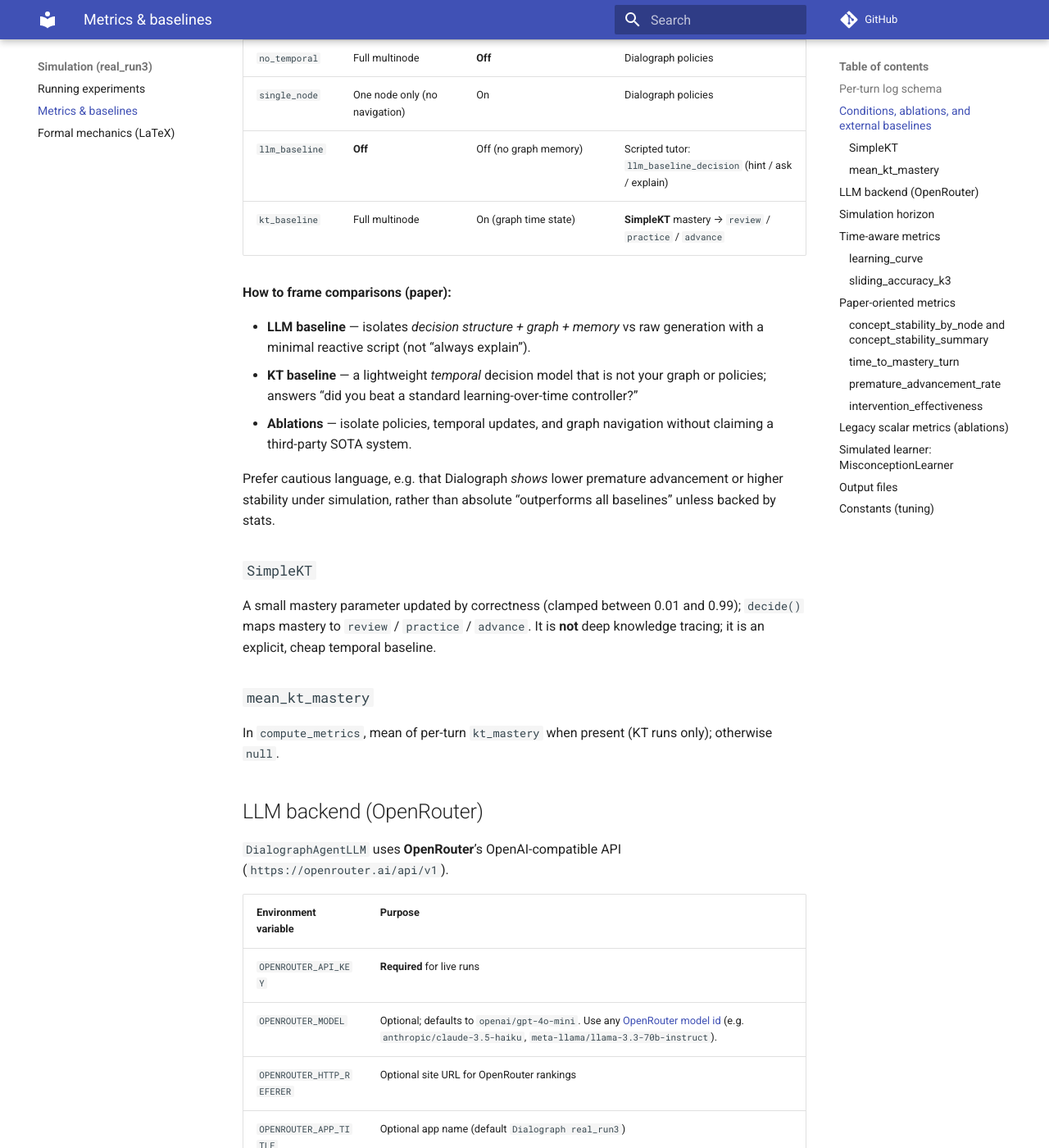
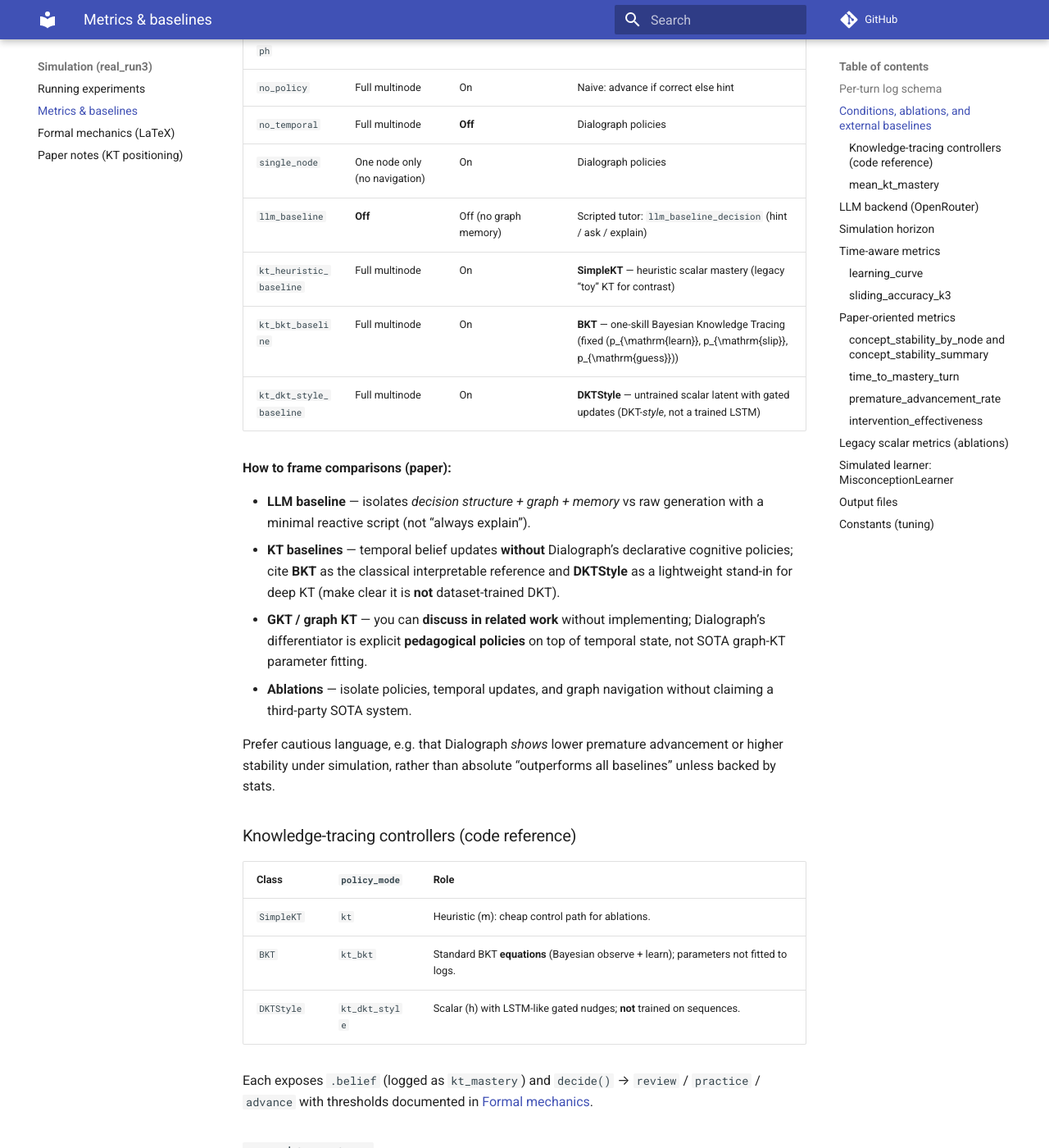
Before and after one commit to nabin2004/dialograph, an MkDocs documentation site: the page built from docs/real_run3_metrics.md, in a window 1280 px wide and 1400 px high, scrolled down 1305 px. Shown: the whole window at 82% size. Built offline with MkDocs 1.6.1 and Material for MkDocs 9.7.7, drawn with Linux system fonts in a browser that asks for light colours; comment, search, counter and statistics services are not loaded; some of the changed text lies outside the part shown.

Commit message:
docs: KT baselines (BKT/DKT-style), paper addendum, 2AI tracker
- Expand formal mechanics §6; metrics and experiments for three KT runs
- Add paper_addendum_kt_positioning.md for manuscript framing
- Add reviewer_response_tracking_2ai2026.md (author draft, not in MkDocs nav)
- MkDocs: link paper addendum; index mentions BKT/DKT-style baselines

Made-with: Cursor

```diff
--- a/docs/real_run3_metrics.md
+++ b/docs/real_run3_metrics.md
@@ -16,8 +16,8 @@ Each entry appended in `run_turn()` is a dictionary with (among others):
 | `learner_correct` | Simulated learner correctness; always set for graph runs and for the LLM baseline |
 | `confidence` | Learner confidence after the turn |
 | `action` | Chosen tutor action (`advance`, `give_hint`, `review`, `practice`, `explain`, …) |
-| `policy` | Dialograph policy name, `SimpleKT`, `LLM_tutor_baseline`, or `None` (no-policy ablation) |
-| `kt_mastery` | Simple KT belief after the turn when `policy_mode="kt"`; else `null` |
+| `policy` | Dialograph policy name, `KT_heuristic` / `KT_BKT` / `KT_DKT_style`, `LLM_tutor_baseline`, or `None` (no-policy ablation) |
+| `kt_mastery` | Latent **belief** scalar after the turn for any KT controller (`SimpleKT`, `BKT`, `DKTStyle`); else `null` |
 | `temporal_on` | Whether retention / memory-strength updates were enabled for this condition |
 
 Metrics are **pure functions** of this log; they do not call the LLM.
@@ -33,23 +33,33 @@ Runs are configured with `SimulationRunConfig` and `run_simulation(learner, conf
 | `no_temporal` | Full multinode | **Off** | Dialograph policies |
 | `single_node` | One node only (no navigation) | On | Dialograph policies |
 | `llm_baseline` | **Off** | Off (no graph memory) | Scripted tutor: `llm_baseline_decision` (hint / ask / explain) |
-| `kt_baseline` | Full multinode | On (graph time state) | **SimpleKT** mastery → `review` / `practice` / `advance` |
+| `kt_heuristic_baseline` | Full multinode | On | **SimpleKT** — heuristic scalar mastery (legacy “toy” KT for contrast) |
+| `kt_bkt_baseline` | Full multinode | On | **BKT** — one-skill Bayesian Knowledge Tracing (fixed \(p_{\mathrm{learn}}, p_{\mathrm{slip}}, p_{\mathrm{guess}}\)) |
+| `kt_dkt_style_baseline` | Full multinode | On | **DKTStyle** — untrained scalar latent with gated updates (DKT-*style*, not a trained LSTM) |
 
 **How to frame comparisons (paper):**
 
 - **LLM baseline** — isolates *decision structure + graph + memory* vs raw generation with a minimal reactive script (not “always explain”).
-- **KT baseline** — a lightweight *temporal* decision model that is not your graph or policies; answers “did you beat a standard learning-over-time controller?”
+- **KT baselines** — temporal belief updates **without** Dialograph’s declarative cognitive policies; cite **BKT** as the classical interpretable reference and **DKTStyle** as a lightweight stand-in for deep KT (make clear it is **not** dataset-trained DKT).
+- **GKT / graph KT** — you can **discuss in related work** without implementing; Dialograph’s differentiator is explicit **pedagogical policies** on top of temporal state, not SOTA graph-KT parameter fitting.
 - **Ablations** — isolate policies, temporal updates, and graph navigation without claiming a third-party SOTA system.
 
 Prefer cautious language, e.g. that Dialograph *shows* lower premature advancement or higher stability under simulation, rather than absolute “outperforms all baselines” unless backed by stats.
 
-### `SimpleKT`
+### Knowledge-tracing controllers (code reference)
 
-A small mastery parameter updated by correctness (clamped between 0.01 and 0.99); `decide()` maps mastery to `review` / `practice` / `advance`. It is **not** deep knowledge tracing; it is an explicit, cheap temporal baseline.
+| Class | `policy_mode` | Role |
+|-------|----------------|------|
+| `SimpleKT` | `kt` | Heuristic \(m\): cheap control path for ablations. |
+| `BKT` | `kt_bkt` | Standard BKT **equations** (Bayesian observe + learn); parameters not fitted to logs. |
+| `DKTStyle` | `kt_dkt_style` | Scalar \(h\) with LSTM-like gated nudges; **not** trained on sequences. |
+
+Each exposes `.belief` (logged as `kt_mastery`) and `decide()` → `review` / `practice` / `advance` with thresholds documented in [Formal mechanics](real_run3_formal_mechanics.md).
 
 ### `mean_kt_mastery`
 
-In `compute_metrics`, mean of per-turn `kt_mastery` when present (KT runs only); otherwise `null`.
+In `compute_metrics`, mean of per-turn `kt_mastery` (the controller’s **belief** scalar) when present; otherwise `null`. See also [Paper: KT positioning & claims](paper_addendum_kt_positioning.md).
+
 
 ## LLM backend (OpenRouter)
 
--- a/mkdocs.yml
+++ b/mkdocs.yml
@@ -23,6 +23,7 @@ nav:
       - Running experiments: real_run3_experiments.md
       - Metrics & baselines: real_run3_metrics.md
       - Formal mechanics (LaTeX): real_run3_formal_mechanics.md
+      - Paper notes (KT positioning): paper_addendum_kt_positioning.md
   - Contributing:
       - Building the docs: how_to_build_docs.md
   - API:
```
Also changed, not shown: docs/index.md (+1 -1 lines), docs/paper_addendum_kt_positioning.md (added, +66 -0 lines), docs/real_run3_experiments.md (+7 -3 lines), docs/real_run3_formal_mechanics.md (+43 -8 lines), docs/reviewer_response_tracking_2ai2026.md (added, +180 -0 lines).
